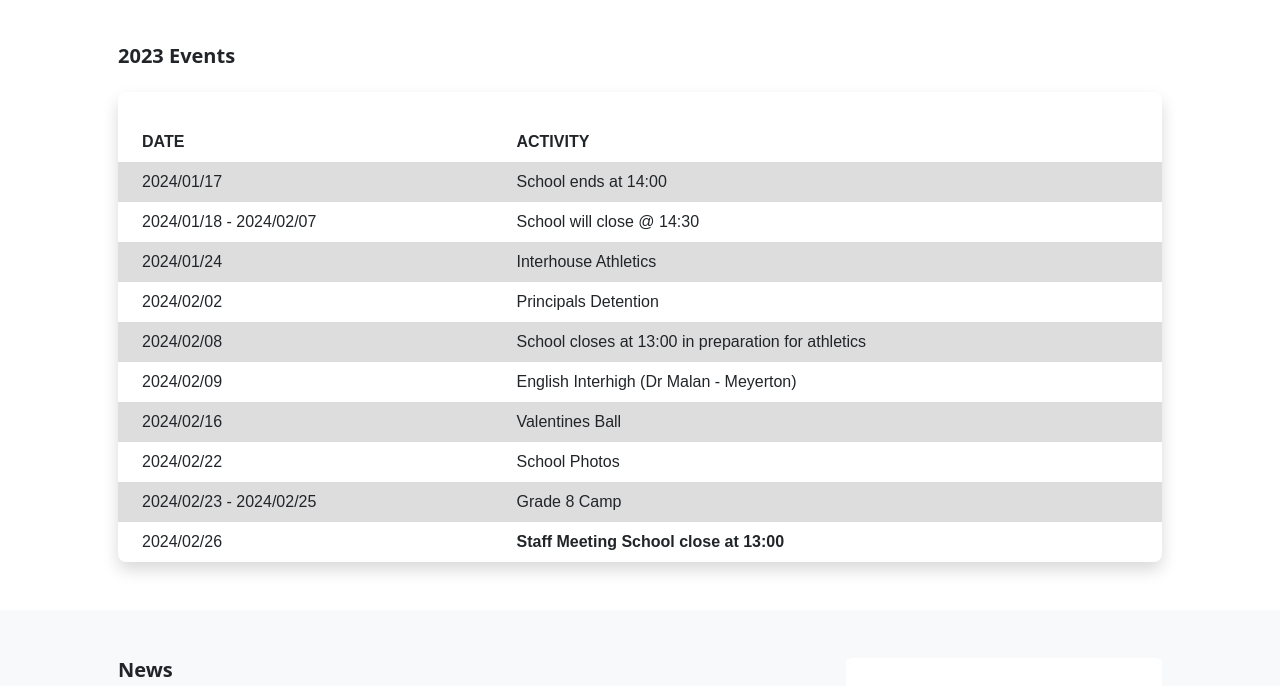
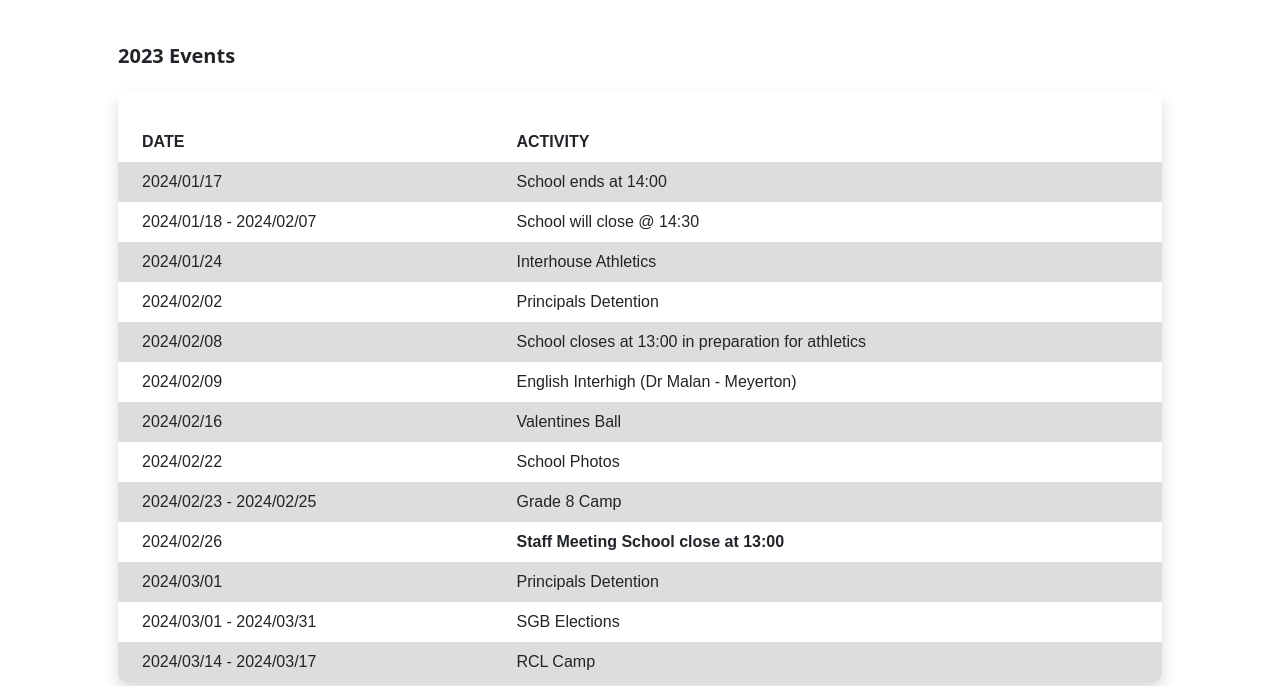
Before and after one commit to Taehillah/Suncrest-High-School, a website: page schedule.html in a window 1280 px wide. Shown: the part 114-800 px from the top of the page. Drawn offline with nearby package versions, Linux system fonts and the light colour scheme.

Commit message:
events data population

```diff
--- a/schedule.html
+++ b/schedule.html
@@ -94,7 +94,18 @@
                                     <td class="px-4">2024/02/26</td>
                                     <td class="px-4"><b>Staff Meeting School close at 13:00</b></td>
                                   </tr>
-
+                                  <tr>
+                                    <td class="px-4">2024/03/01</td>
+                                    <td class="px-4">Principals Detention</td>
+                                  </tr>
+                                  <tr>
+                                    <td class="px-4">2024/03/01 - 2024/03/31</td>
+                                    <td class="px-4">SGB Elections</td>
+                                  </tr>
+                                  <tr>
+                                    <td class="px-4">2024/03/14 - 2024/03/17</td>
+                                    <td class="px-4">RCL Camp</td>
+                                  </tr>
 
                               </table>
                             </div>
```
